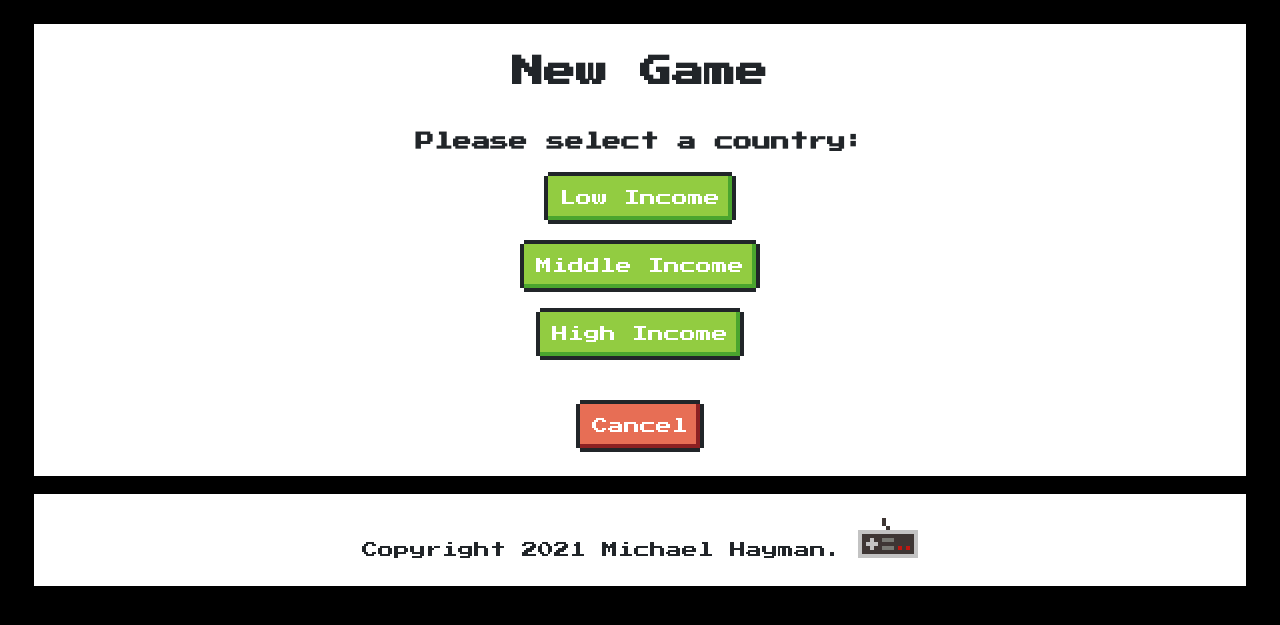
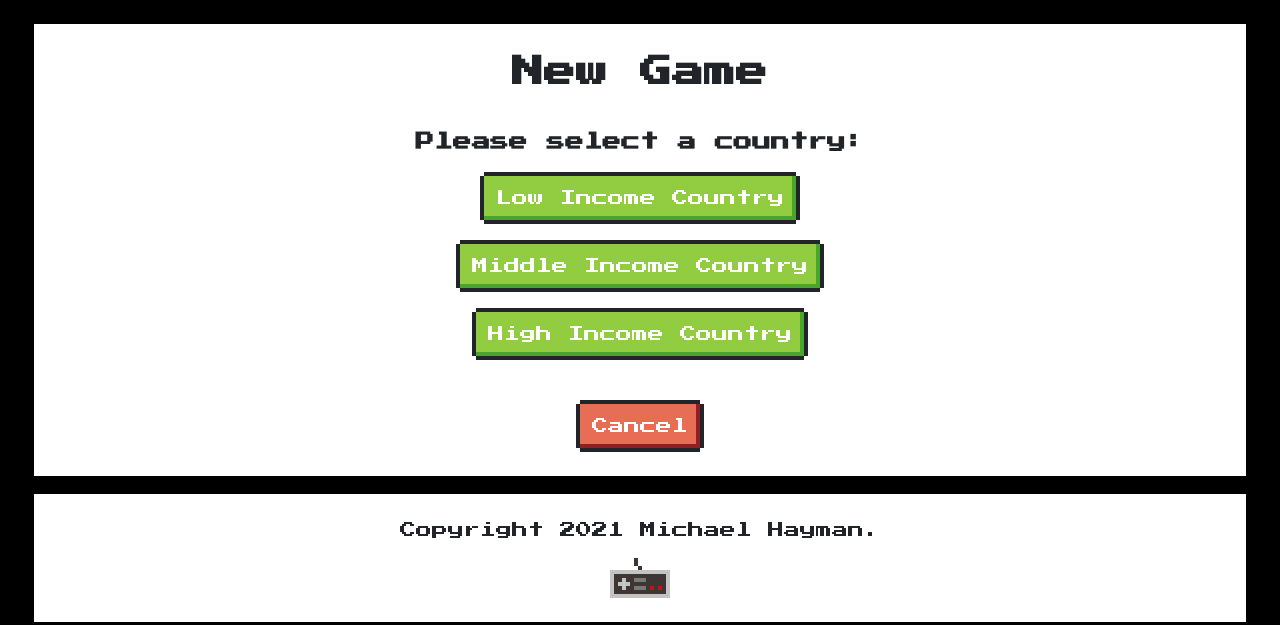
Before and after one commit to mdghayman/Climagotchi, a Flask app: page /new_game in a window 1280 px wide. Shown: the top 625 px of the page. Run offline with Flask 2, Linux system fonts and the light colour scheme; some libraries are stand-ins or nearby versions.

Commit message:
- Corrected routing and page parameters for submenus. - Improved logic for end of game and exiting game.

```diff
--- a/app.py
+++ b/app.py
@@ -25,7 +25,7 @@ def index():
 def new_game():
 
     # country_choices = ['USA', 'Australia', 'India', 'Brazil', 'Namibia']
-    country_choices = ['Low Income', 'Middle Income', 'High Income']
+    country_choices = ['Low Income Country', 'Middle Income Country', 'High Income Country']
 
     if request.method == 'POST':
         if request.form['country'] in country_choices:
@@ -45,6 +45,9 @@ def level_1():
     for country_instance in country_instances:
         if country_instance.name == session['country']:
             country = country_instance
+
+    if country.co2_per_capita > 15:
+        return redirect(url_for('game_over'))
 
     gdp_per_capita = country.gdp_per_capita
     top_ten_percent_income = country.top_ten_percent_income
@@ -75,29 +78,50 @@ def investment():
         if country_instance.name == session['country']:
             country = country_instance
 
-    gdp_per_capita = country.gdp_per_capita
-    top_ten_percent_income = country.top_ten_percent_income
-    co2_per_capita = country.co2_per_capita
-    research_percent_of_gdp = country.research_percent_of_gdp
-    life_expectancy = country.life_expectancy
-    forest_cover = country.forest_cover
-
     if request.method == 'POST':
         if request.form['investment'] == 'manufacturing':
-            pass
+            country.gdp_per_capita *= 1.1
+            country.co2_per_capita *= 1.1
         if request.form['investment'] == 'agriculture':
-            pass
+            country.gdp_per_capita *= 1.1
+            country.forest_cover *= 0.9
         if request.form['investment'] == 'healthcare':
-            pass
+            country.gdp_per_capita *= 0.9
+            country.life_expectancy *= 1.1
         if request.form['investment'] == 'research':
-            pass
+            country.gdp_per_capita *= 0.9
+            country.research_percent_of_gdp *= 1.1
+        gdp_per_capita = country.gdp_per_capita
+        top_ten_percent_income = country.top_ten_percent_income
+        co2_per_capita = country.co2_per_capita
+        research_percent_of_gdp = country.research_percent_of_gdp
+        life_expectancy = country.life_expectancy
+        forest_cover = country.forest_cover
+        return redirect(url_for('level_1'))
+        #     country=session['country'],
+        #     year=atmosphere.year,
+        #     gdp_per_capita=gdp_per_capita,
+        #     equality=top_ten_percent_income-1,
+        #     research_percent_of_gdp=research_percent_of_gdp,
+        #     life_expectancy=life_expectancy,
+        #     co2='{:.1f}'.format(co2_per_capita),
+        #     temp='{:.1f}'.format(atmosphere.temp),
+        #     sea_level='{:.1f}'.format(atmosphere.sea_level),
+        #     forest_cover='{:1f}'.format(forest_cover)
+        # )
 
     elif request.method == 'GET':
+        gdp_per_capita = country.gdp_per_capita
+        top_ten_percent_income = country.top_ten_percent_income
+        co2_per_capita = country.co2_per_capita
+        research_percent_of_gdp = country.research_percent_of_gdp
+        life_expectancy = country.life_expectancy
+        forest_cover = country.forest_cover
         return render_template('investment.html',
         country=session['country'],
         year=atmosphere.year,
         gdp_per_capita=gdp_per_capita,
-        top_ten_percent_income=top_ten_percent_income,
+        equality=top_ten_percent_income-1,
         research_percent_of_gdp=research_percent_of_gdp,
         life_expectancy=life_expectancy,
         co2='{:.1f}'.format(co2_per_capita),
@@ -131,11 +155,11 @@ def mitigation():
             pass
 
     elif request.method == 'GET':
-        return render_template('investment.html',
+        return render_template('mitigation.html',
         country=session['country'],
         year=atmosphere.year,
         gdp_per_capita=gdp_per_capita,
-        top_ten_percent_income=top_ten_percent_income,
+        equality=top_ten_percent_income-1,
         research_percent_of_gdp=research_percent_of_gdp,
         life_expectancy=life_expectancy,
         co2='{:.1f}'.format(co2_per_capita),
@@ -169,11 +193,11 @@ def adaptation():
             pass
 
     elif request.method == 'GET':
-        return render_template('investment.html',
+        return render_template('adaptation.html',
         country=session['country'],
         year=atmosphere.year,
         gdp_per_capita=gdp_per_capita,
-        top_ten_percent_income=top_ten_percent_income,
+        equality=top_ten_percent_income-1,
         research_percent_of_gdp=research_percent_of_gdp,
         life_expectancy=life_expectancy,
         co2='{:.1f}'.format(co2_per_capita),
@@ -207,11 +231,11 @@ def policy():
             pass
 
     elif request.method == 'GET':
-        return render_template('investment.html',
+        return render_template('policy.html',
         country=session['country'],
         year=atmosphere.year,
         gdp_per_capita=gdp_per_capita,
-        top_ten_percent_income=top_ten_percent_income,
+        equality=top_ten_percent_income-1,
         research_percent_of_gdp=research_percent_of_gdp,
         life_expectancy=life_expectancy,
         co2='{:.1f}'.format(co2_per_capita),
@@ -245,11 +269,11 @@ def diplomacy():
             pass
 
     elif request.method == 'GET':
-        return render_template('investment.html',
+        return render_template('diplomacy.html',
         country=session['country'],
         year=atmosphere.year,
         gdp_per_capita=gdp_per_capita,
-        top_ten_percent_income=top_ten_percent_income,
+        equality=top_ten_percent_income-1,
         research_percent_of_gdp=research_percent_of_gdp,
         life_expectancy=life_expectancy,
         co2='{:.1f}'.format(co2_per_capita),
@@ -283,11 +307,11 @@ def propaganda():
             pass
 
     elif request.method == 'GET':
-        return render_template('investment.html',
+        return render_template('propaganda.html',
         country=session['country'],
         year=atmosphere.year,
         gdp_per_capita=gdp_per_capita,
-        top_ten_percent_income=top_ten_percent_income,
+        equality=top_ten_percent_income-1,
         research_percent_of_gdp=research_percent_of_gdp,
         life_expectancy=life_expectancy,
         co2='{:.1f}'.format(co2_per_capita),
@@ -295,6 +319,16 @@ def propaganda():
         sea_level='{:.1f}'.format(atmosphere.sea_level),
         forest_cover='{:1f}'.format(forest_cover)
     )
+
+
+@app.route('/game_over')
+def game_over():
+    return render_template('game_over.html')
+
+
+@app.route('/exit_game')
+def exit_game():
+    return render_template('exit_game.html')
 
 
 @app.route('/how_to_play')
--- a/level_1.py
+++ b/level_1.py
@@ -29,7 +29,7 @@ class Country:
         self.life_expectancy = life_expectancy
         self.forest_cover = forest_cover
 
-high_income = Country(name='High Income',
+high_income = Country(name='High Income Country',
     gdp_per_capita=25103.2939763839,
     top_ten_percent_income=30.3,
     co2_per_capita=12.0408134356504,
@@ -37,7 +37,7 @@ high_income = Country(name='High Income',
     life_expectancy=77.4493442982228,
     forest_cover=28.8209633722527)
 
-middle_income = Country(name='Middle Income',
+middle_income = Country(name='Middle Income Country',
     gdp_per_capita=1264.82625991548,
     top_ten_percent_income=27.6,
     co2_per_capita=2.27059183623629,
@@ -45,7 +45,7 @@ middle_income = Country(name='Middle Income',
     life_expectancy=66.4028734575064,
     forest_cover=35.0986223770974)
 
-low_income = Country(name='Low Income',
+low_income = Country(name='Low Income Country',
     gdp_per_capita=333.726703204851,
     top_ten_percent_income=46.1,
     co2_per_capita=0.422933079579211,
--- a/templates/base.html
+++ b/templates/base.html
@@ -10,7 +10,7 @@
     {% endblock %}
 
     <div class="nes-container" style="background-color: white; margin: 10px">
-        <p>Copyright 2021 Michael Hayman. <i class="nes-logo"></i></p>
+        <p>Copyright 2021 Michael Hayman.</p><i class="nes-logo"></i>
     </div>
 
 </body>
--- a/templates/base_game.html
+++ b/templates/base_game.html
@@ -223,7 +223,7 @@
         <div class="nes-container" style="min-height: 550; background: white;">
 
     <p> CO2: {{ co2 }} ppm </p>
-    <progress class="nes-progress" value={{ co2 }} max="30" style="max-width: 400px;"></progress><br>
+    <progress class="nes-progress" value={{ co2 }} max="15" style="max-width: 400px;"></progress><br>
 
     <p></p>
 
@@ -248,6 +248,7 @@
         <a href="how_to_play"><button type="button" class="nes-btn is-success">How To Play</button></a>
         <a href="about_climagotchi"><button type="button" class="nes-btn is-success">About Climagotchi</button></a>
         <a href="about_climate_change"><button type="button" class="nes-btn is-success">About Climate Change</button></a>
+        <a href="exit_game"><button class="nes-btn is-error">Exit Game</button></a>
     </div>
 
     <div class="nes-container" style="background-color: white; margin: 10px">
--- a/templates/new_game.html
+++ b/templates/new_game.html
@@ -15,11 +15,11 @@
 
 
     <form method="post" action="/new_game">
-      <button class="nes-btn is-success" name="country" value="Low Income">Low Income</button><br>
+      <button class="nes-btn is-success" name="country" value="Low Income Country">Low Income Country</button><br>
       <p></p>
-      <button class="nes-btn is-success" name="country" value="Middle Income">Middle Income</button><br>
+      <button class="nes-btn is-success" name="country" value="Middle Income Country">Middle Income Country</button><br>
       <p></p>
-      <button class="nes-btn is-success" name="country" value="High Income">High Income</button><br>
+      <button class="nes-btn is-success" name="country" value="High Income Country">High Income Country</button><br>
 <!--       <button class="nes-btn is-success" name="country" value="USA">USA</button><br>
       <p></p>
       <button class="nes-btn is-success" name="country" value="Australia">Australia</button><br>
```
Also changed, not shown: templates/exit_game.html (added, +20 -0 lines), templates/game_over.html (added, +26 -0 lines).
